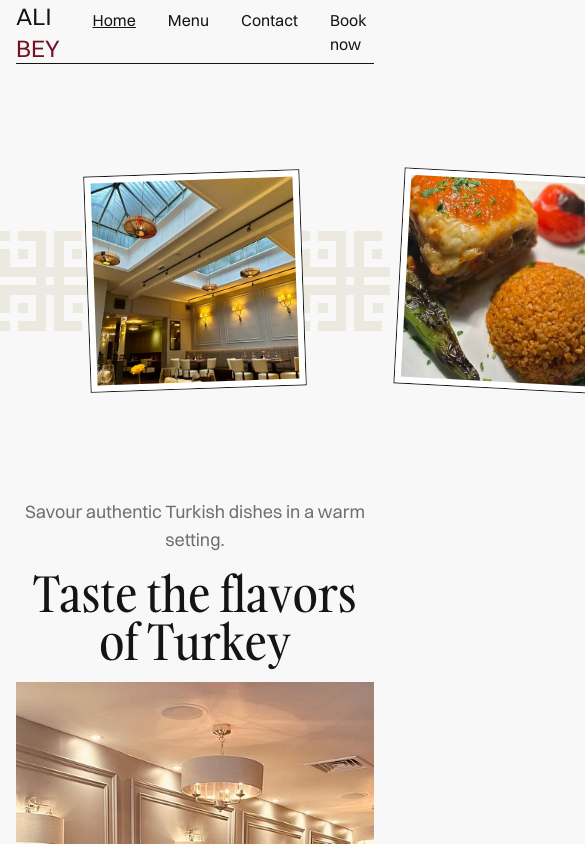
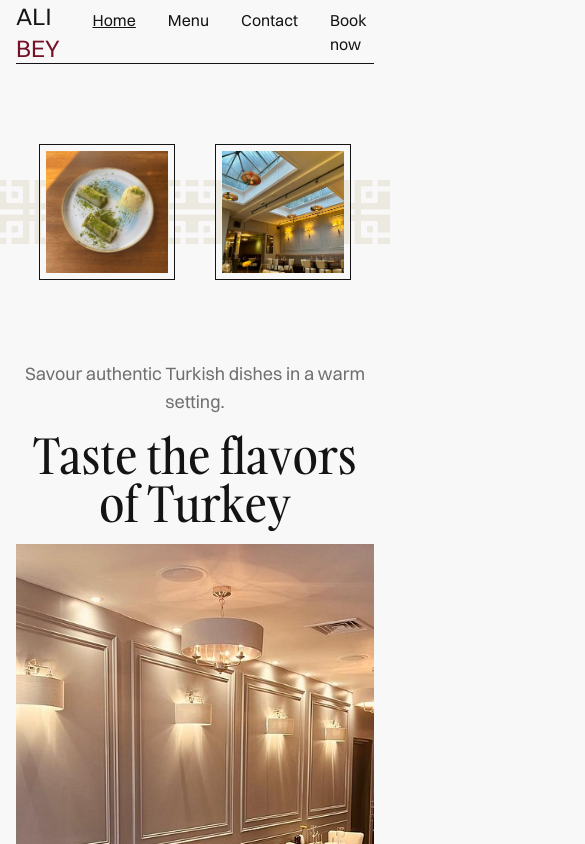
Before and after one commit to warpBytes/alibey, a Next.js app: page / in a window 390 px wide. Shown: the top 844 px of the page, 585 px wide, since content can reach past the window. Built offline with nearby package versions, Linux system fonts and the light colour scheme.

Commit message:
Updated Hero responsiveness

```diff
--- a/components/hero/hero.const.ts
+++ b/components/hero/hero.const.ts
@@ -2,16 +2,16 @@ export const heroImages = [
   {
     src: '/images/hero/hero-image-1.png',
     alt: 'Turkish dessert with pistachios',
-    className: 'rotate-[5deg]',
+    className: 'md:rotate-[5deg]',
   },
   {
     src: '/images/hero/hero-image-2.png',
     alt: 'Restaurant interior',
-    className: 'rotate-[-2deg]',
+    className: 'md:rotate-[-2deg]',
   },
   {
     src: '/images/hero/hero-image-3.png',
     alt: 'Main course dish',
-    className: 'rotate-[3deg]',
+    className: 'md:rotate-[3deg]',
   },
 ];
--- a/components/hero/hero.tsx
+++ b/components/hero/hero.tsx
@@ -8,29 +8,30 @@ import { heroImages } from './hero.const';
 
 const Hero = () => {
   return (
-    <div className="relative flex h-[434px] w-full items-center justify-center bg-background">
+    <div className="relative flex h-[296px] w-full items-center justify-center bg-background md:h-[434px]">
       <div
-        className="absolute left-0 right-0 top-1/2 h-[100px] w-full -translate-y-1/2"
+        className="absolute left-0 right-0 top-1/2 h-16 w-full -translate-y-1/2 bg-[length:64px_64px] md:h-[100px] md:bg-[length:100px_100px]"
         style={{
           backgroundImage: 'url("/images/union.png")',
           backgroundRepeat: 'repeat',
         }}
       />
 
-      <div className="relative z-10 flex items-center justify-center gap-24">
-        {heroImages.map((image) => (
+      <div className="relative z-10 flex items-center justify-center gap-10 lg:gap-24">
+        {heroImages.map((image, index) => (
           <div
             key={image.alt}
             className={cn(
-              'h-[216px] w-[216px] transform border border-foreground',
+              'h-[136px] w-[136px] transform border border-foreground md:h-[216px] md:w-[216px]',
               image.className,
+              index === heroImages.length - 1 && 'hidden md:block',
             )}
           >
             <Image
               src={image.src}
               alt={image.alt}
               fill
-              className="border-[6px] border-white object-cover"
+              className="border-[6px] border-transparent object-cover"
             />
           </div>
         ))}
```
